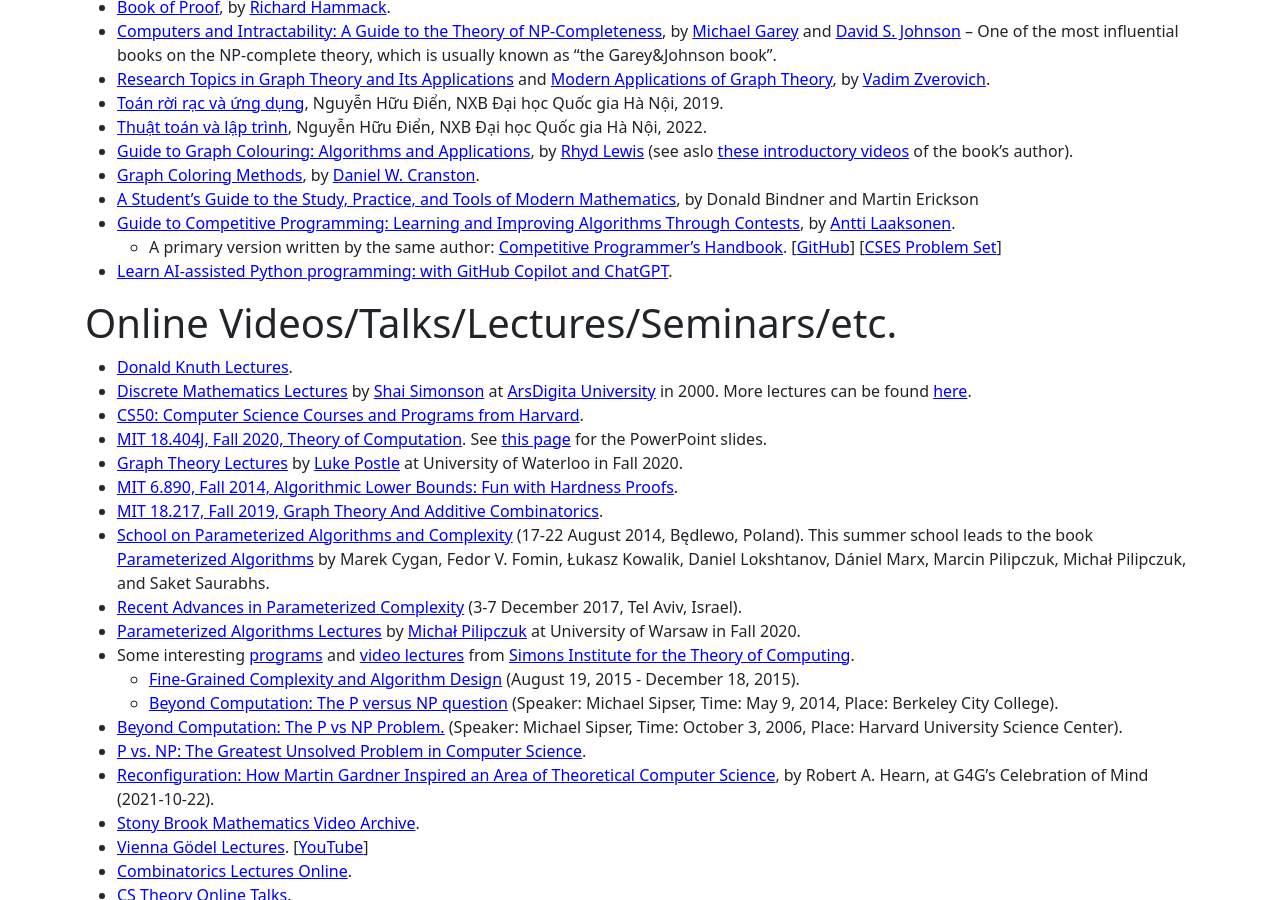
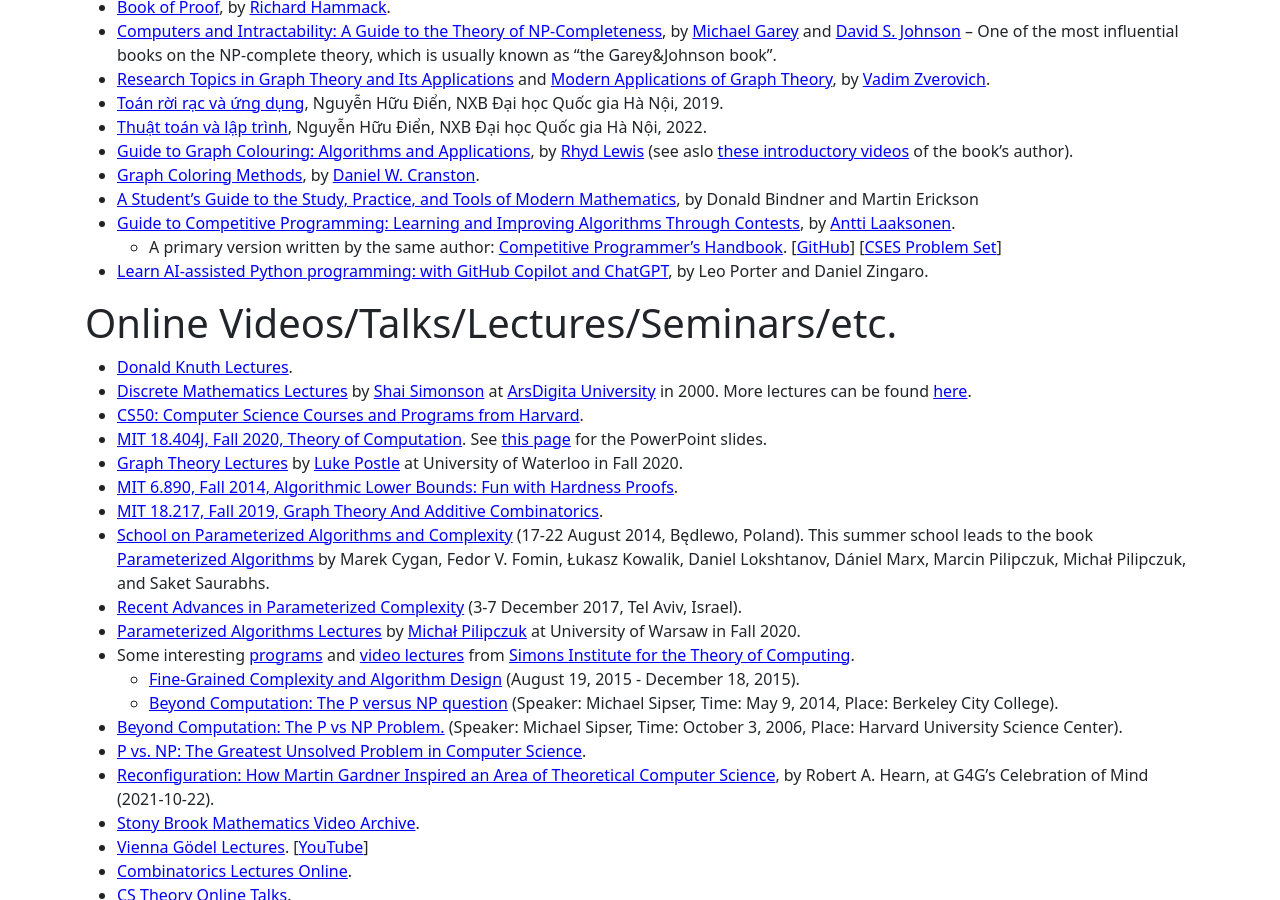
Before and after one commit to hoanganhduc/hoanganhduc.github.io, a Jekyll site: the page built from misc.md, in a window 1280 px wide and 900 px high, scrolled down 4782 px. Built offline with Jekyll 4.4.1, drawn with Linux system fonts in a browser that asks for light colours; nearby versions of some CDN libraries; a style sheet for code colours, icons or effects is not loaded.

Commit message:
Updated @ 2024-11-03  19:14:02 ICT

```diff
--- a/misc.md
+++ b/misc.md
@@ -19,7 +19,7 @@ buymeacoffee: true
 </div>
 
 <div class="col-xs-12 col-sm-8 col-md-8 col-lg-8" markdown="1">
-* I maintain [a webpage for collaboration](https://coauthor.hoanganhduc.org/) where I [deployed](% link _posts/2024-10-25-some-notes-on-deploying-coauthor.md %) a copy of the [coauthor](https://github.com/edemaine/coauthor) tool. See [this page](https://github.com/edemaine/cosuite) for more tools and information.
+* I maintain [a webpage for collaboration](https://coauthor.hoanganhduc.org/) where I [deployed]({% link _posts/2024-10-25-some-notes-on-deploying-coauthor.md %}) a copy of the [coauthor](https://github.com/edemaine/coauthor) tool. See [this page](https://github.com/edemaine/cosuite) for more tools and information.
 * I occasionally maintain a [non-exhaustive list of some resources]({% link reconf/index.md %}) related to [Combinatorial Reconfiguration](https://en.wikipedia.org/wiki/Reconfiguration).
 * My [YouTube channel](https://www.youtube.com/@hoanganhduc).
   * See also a [Combinatorial Reconfiguration Playlist](https://youtube.com/playlist?list=PL7G0wYDBSwEb_YmR0ZGD7tD2lSh_mqlmG).
@@ -187,7 +187,7 @@ Some of these originally appeared in an <a href="https://toihoctap.wordpress.com
 * [A Student's Guide to the Study, Practice, and Tools of Modern Mathematics](https://doi.org/10.1201/b10355), by Donald Bindner and Martin Erickson
 * [Guide to Competitive Programming: Learning and Improving Algorithms Through Contests](https://link.springer.com/book/10.1007/978-3-319-72547-5), by [Antti Laaksonen](https://cs.helsinki.fi/u/ahslaaks/).
   * A primary version written by the same author: [Competitive Programmer's Handbook](https://cses.fi/book.pdf). [[GitHub](https://github.com/pllk/cphb/)] [[CSES Problem Set](https://cses.fi/problemset/)]
-* [Learn AI-assisted Python programming: with GitHub Copilot and ChatGPT](https://www.manning.com/books/learn-ai-assisted-python-programming).
+* [Learn AI-assisted Python programming: with GitHub Copilot and ChatGPT](https://www.manning.com/books/learn-ai-assisted-python-programming), by Leo Porter and Daniel Zingaro.
 
 # Online Videos/Talks/Lectures/Seminars/etc.
 
```
Also changed, not shown: 1 other file.
